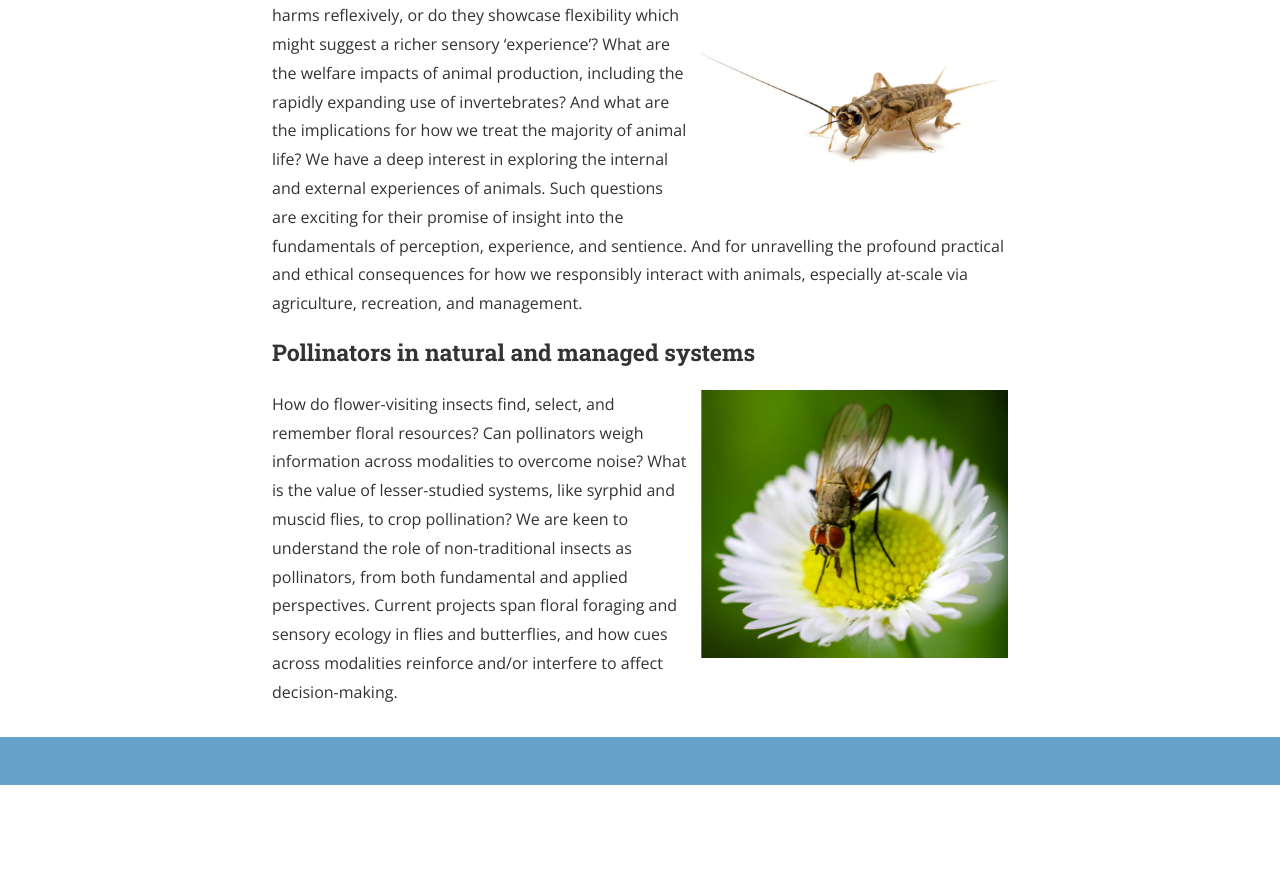
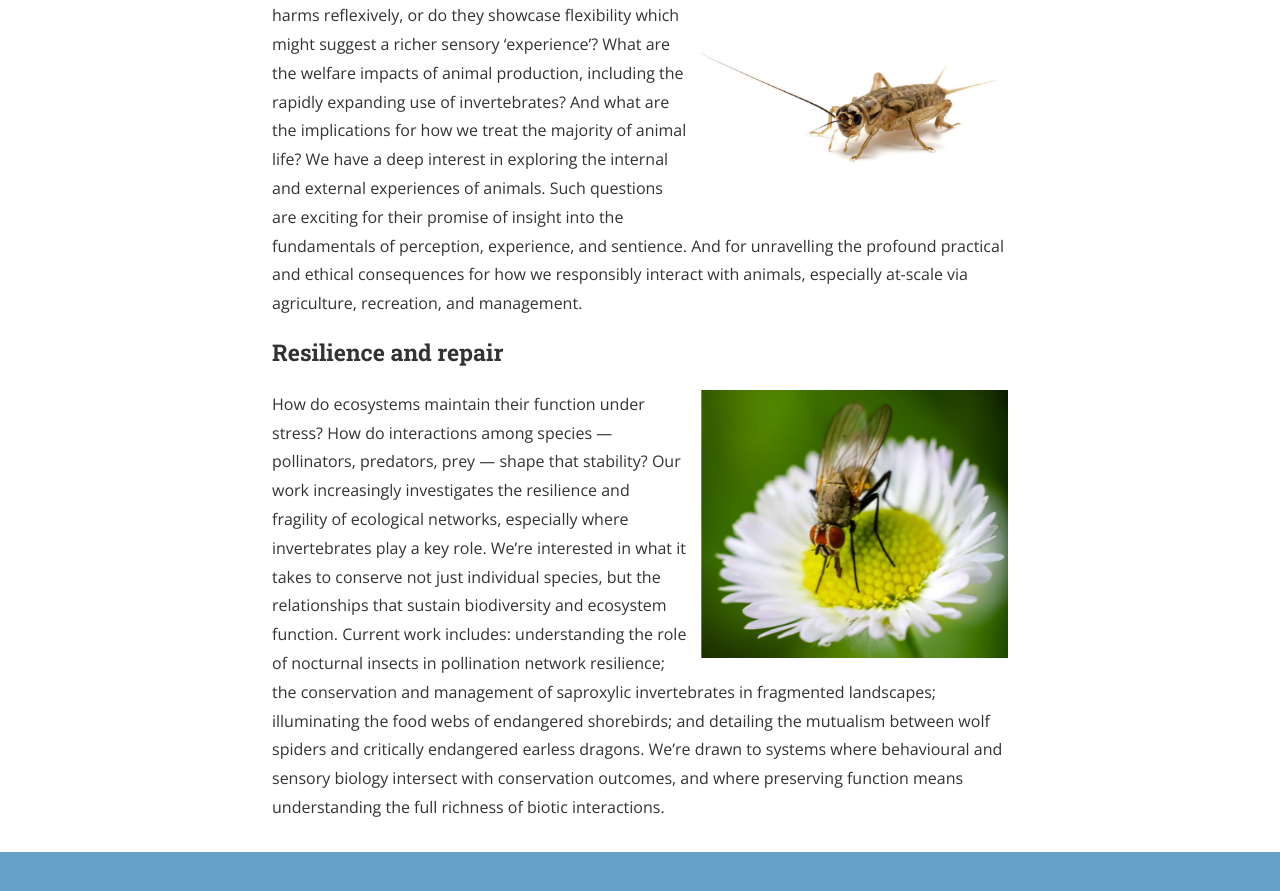
Before and after one commit to thomased/thomased.github.io, a Jekyll site: the page built from research.md, in a window 1280 px wide and 900 px high, scrolled down 962 px. Shown: the top 891 px of the window. Built offline with Jekyll 4.4.1, drawn with Linux system fonts in a browser that asks for light colours; nearby versions of some CDN libraries; before the commit the page ends 1747 px from its top, so only the background shows below that.

Commit message:
Update research.md

```diff
--- a/research.md
+++ b/research.md
@@ -19,8 +19,8 @@ All organisms need to gather and exchange information with the world at large, a
 
 Do invertebrates feel pain? Do insects respond to harms reflexively, or do they showcase flexibility which might suggest a richer sensory 'experience'? What are the welfare impacts of animal production, including the rapidly expanding use of invertebrates? And what are the implications for how we treat the majority of animal life? We have a deep interest in exploring the internal and external experiences of animals. Such questions are exciting for their promise of insight into the fundamentals of perception, experience, and sentience. And for unravelling the profound practical and ethical consequences for how we responsibly interact with animals, especially at-scale via agriculture, recreation, and management.
 
-### Pollinators in natural and managed systems
+### Resilience and repair
 
 <img src="{{ site.baseurl }}/assets/musca.png" title="musca" class="profile" style="float:right;">
 
-How do flower-visiting insects find, select, and remember floral resources? Can pollinators weigh information across modalities to overcome noise? What is the value of lesser-studied systems, like syrphid and muscid flies, to crop pollination? We are keen to understand the role of non-traditional insects as pollinators, from both fundamental and applied perspectives. Current projects span floral foraging and sensory ecology in flies and butterflies, and how cues across modalities reinforce and/or interfere to affect decision-making.
+How do ecosystems maintain their function under stress? How do interactions among species --- pollinators, predators, prey --- shape that stability? Our work increasingly investigates the resilience and fragility of ecological networks, especially where invertebrates play a key role. We’re interested in what it takes to conserve not just individual species, but the relationships that sustain biodiversity and ecosystem function. Current work includes: understanding the role of nocturnal insects in pollination network resilience; the conservation and management of saproxylic invertebrates in fragmented landscapes; illuminating the food webs of endangered shorebirds; and detailing the mutualism between wolf spiders and critically endangered earless dragons. We’re drawn to systems where behavioural and sensory biology intersect with conservation outcomes, and where preserving function means understanding the full richness of biotic interactions.
```
